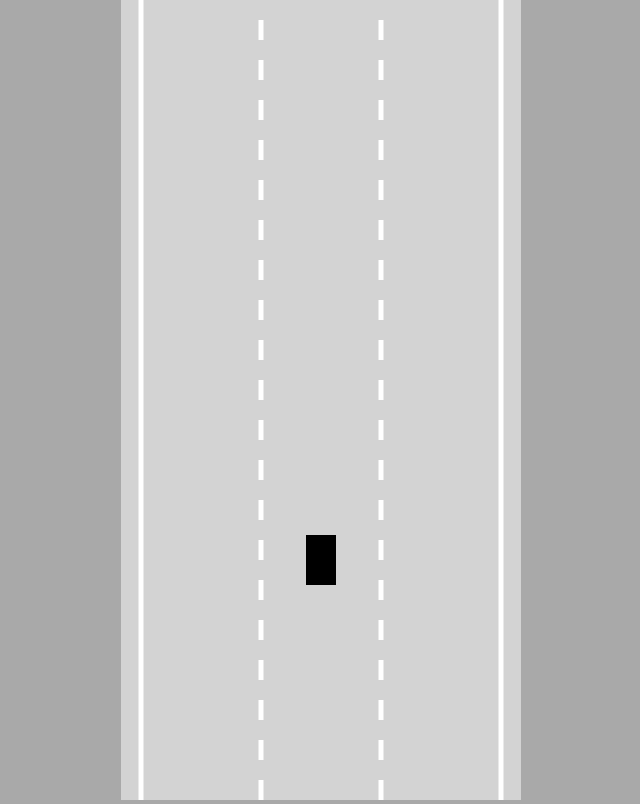
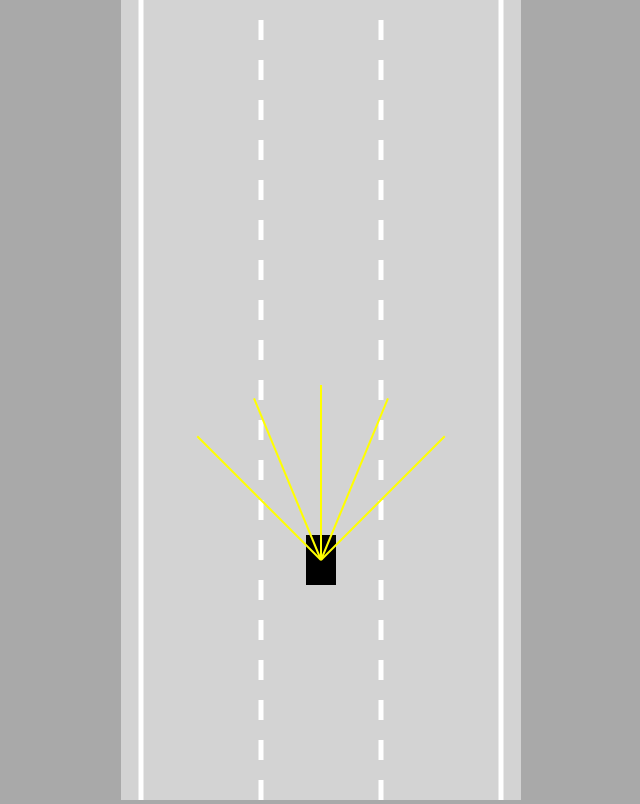
Before and after one commit to Ajay-Singh-Dabi/Self-Driving-Simulation, a plain HTML site: page index.html in a window 1280 px wide. Shown: the whole page, without its empty margins (319-959 px from the left). Drawn offline with Linux system fonts and the light colour scheme.

Commit message:
Completing With Sensors

```diff
--- a/car.js
+++ b/car.js
@@ -1,47 +1,48 @@
 class Car{
     constructor(x,y,width,height){
-        this.x = x;
-        this.y = y;
-        this.width = width;
-        this.height = height;
+        this.x=x;
+        this.y=y;
+        this.width=width;
+        this.height=height;
 
         this.speed=0;
         this.acceleration=0.2;
-        this.maxSpeed = 3;
+        this.maxSpeed=3;
         this.friction=0.05;
-        this.angle =0;
+        this.angle=0;
 
-        this.controls = new Controls();
+        this.sensor=new Sensor(this);
+        this.controls=new Controls();
     }
 
-    update(){
-        this.#movement();
+    update(roadBorders){
+        this.#move();
+        this.sensor.update(roadBorders);
     }
 
-    #movement(){
+    #move(){
         if(this.controls.forward){
             this.speed+=this.acceleration;
         }
         if(this.controls.reverse){
             this.speed-=this.acceleration;
         }
-        if(this.speed > this.maxSpeed){
-            this.speed = this.maxSpeed;
+
+        if(this.speed>this.maxSpeed){
+            this.speed=this.maxSpeed;
         }
-
-        if(this.speed <-this.maxSpeed/2){
+        if(this.speed<-this.maxSpeed/2){
             this.speed=-this.maxSpeed/2;
         }
 
-        if(this.speed > 0){
+        if(this.speed>0){
             this.speed-=this.friction;
         }
-        if(this.speed < 0){
+        if(this.speed<0){
             this.speed+=this.friction;
         }
-
         if(Math.abs(this.speed)<this.friction){
-            this.speed =0 ;
+            this.speed=0;
         }
 
         if(this.speed!=0){
@@ -54,17 +55,14 @@ class Car{
             }
         }
 
-
-
         this.x-=Math.sin(this.angle)*this.speed;
         this.y-=Math.cos(this.angle)*this.speed;
     }
 
     draw(ctx){
         ctx.save();
-        ctx.translate(this.x, this.y);
+        ctx.translate(this.x,this.y);
         ctx.rotate(-this.angle);
-
 
         ctx.beginPath();
         ctx.rect(
@@ -76,5 +74,7 @@ class Car{
         ctx.fill();
 
         ctx.restore();
+
+        this.sensor.draw(ctx);
     }
 }
--- a/index.html
+++ b/index.html
@@ -1,11 +1,11 @@
 <!DOCTYPE html>
 <head>
-    <title>Self Driving Car</title>
+    <title>Self-driving car - No libraries</title>
     <link rel="stylesheet" href="style.css">
 </head>
-
 <body>
     <canvas id="myCanvas"></canvas>
+    <script src="sensor.js"></script>
     <script src="utils.js"></script>
     <script src="road.js"></script>
     <script src="controls.js"></script>
--- a/main.js
+++ b/main.js
@@ -1,22 +1,21 @@
-const canvas=document.getElementById("myCanvas")
+const canvas=document.getElementById("myCanvas");
 canvas.width=400;
 
+const ctx = canvas.getContext("2d");
+const road=new Road(canvas.width/2,canvas.width*0.9);
+const car=new Car(road.getLaneCenter(1),100,30,50);
 
-const ctx = canvas.getContext("2d");
-const road = new Road(canvas.width/2, canvas.width*0.9);
-const car = new Car(road.getLaneCenter(1),100,30,50);
-car.draw(ctx);
-
-animate()
+animate();
 
 function animate(){
-    car.update();
+    car.update(road.borders);
+
     canvas.height=window.innerHeight;
 
     ctx.save();
     ctx.translate(0,-car.y+canvas.height*0.7);
 
-    road.draw(ctx)
+    road.draw(ctx);
     car.draw(ctx);
 
     ctx.restore();
--- a/road.js
+++ b/road.js
@@ -1,13 +1,13 @@
-class Road {
+class Road{
     constructor(x,width,laneCount=3){
-        this.x = x;
-        this.width = width;
-        this.laneCount = laneCount;
+        this.x=x;
+        this.width=width;
+        this.laneCount=laneCount;
 
-        this.left = x-width/2;
-        this.right = x+width/2;
+        this.left=x-width/2;
+        this.right=x+width/2;
 
-        const infinity = 1000000;
+        const infinity=1000000;
         this.top=-infinity;
         this.bottom=infinity;
 
@@ -15,16 +15,16 @@ class Road {
         const topRight={x:this.right,y:this.top};
         const bottomLeft={x:this.left,y:this.bottom};
         const bottomRight={x:this.right,y:this.bottom};
-
         this.borders=[
             [topLeft,bottomLeft],
             [topRight,bottomRight]
-        ]
+        ];
     }
 
     getLaneCenter(laneIndex){
         const laneWidth=this.width/this.laneCount;
-        return this.left+laneWidth/2+laneIndex*laneWidth;
+        return this.left+laneWidth/2+
+            Math.min(laneIndex,this.laneCount-1)*laneWidth;
     }
 
     draw(ctx){
@@ -38,11 +38,10 @@ class Road {
                 i/this.laneCount
             );
 
-
             ctx.setLineDash([20,20]);
             ctx.beginPath();
-            ctx.moveTo(x, this.top);
-            ctx.lineTo(x, this.bottom);
+            ctx.moveTo(x,this.top);
+            ctx.lineTo(x,this.bottom);
             ctx.stroke();
         }
 
--- /dev/null
+++ b/sensor.js
@@ -0,0 +1,100 @@
+class Sensor{
+    constructor(car){
+        this.car=car;
+        this.rayCount=5;
+        this.rayLength=175;
+        this.raySpread=Math.PI/2;
+
+        this.rays=[];
+        this.readings=[];
+    }
+
+    update(roadBorders){
+        this.#castRays();
+        this.readings=[];
+        for(let i=0;i<this.rays.length;i++){
+            this.readings.push(
+                this.#getReading(this.rays[i],roadBorders)
+            );
+        }
+    }
+
+    #getReading(ray,roadBorders){
+        let touches=[];
+
+        for(let i=0;i<roadBorders.length;i++){
+            const touch=getIntersection(
+                ray[0],
+                ray[1],
+                roadBorders[i][0],
+                roadBorders[i][1]
+            );
+            if(touch){
+                touches.push(touch);
+            }
+        }
+
+        if(touches.length==0){
+            return null;
+        }else{
+            const offsets=touches.map(e=>e.offset);
+            const minOffset=Math.min(...offsets);
+            return touches.find(e=>e.offset==minOffset);
+        }
+    }
+
+    #castRays(){
+        this.rays=[];
+        for(let i=0;i<this.rayCount;i++){
+            const rayAngle=lerp(
+                this.raySpread/2,
+                -this.raySpread/2,
+                this.rayCount==1?0.5:i/(this.rayCount-1)
+            )+this.car.angle;
+
+            const start={x:this.car.x, y:this.car.y};
+            const end={
+                x:this.car.x-
+                    Math.sin(rayAngle)*this.rayLength,
+                y:this.car.y-
+                    Math.cos(rayAngle)*this.rayLength
+            };
+            this.rays.push([start,end]);
+        }
+    }
+
+    draw(ctx){
+        for(let i=0;i<this.rayCount;i++){
+            let end=this.rays[i][1];
+            if(this.readings[i]){
+                end=this.readings[i];
+            }
+
+            ctx.beginPath();
+            ctx.lineWidth=2;
+            ctx.strokeStyle="yellow";
+            ctx.moveTo(
+                this.rays[i][0].x,
+                this.rays[i][0].y
+            );
+            ctx.lineTo(
+                end.x,
+                end.y
+            );
+            ctx.stroke();
+
+            ctx.beginPath();
+            ctx.lineWidth=2;
+            ctx.strokeStyle="black";
+            ctx.moveTo(
+                this.rays[i][1].x,
+                this.rays[i][1].y
+            );
+            ctx.lineTo(
+                end.x,
+                end.y
+            );
+            ctx.stroke();
+        }
+    }
+}
--- a/utils.js
+++ b/utils.js
@@ -1,3 +1,23 @@
 function lerp(A,B,t){
     return A+(B-A)*t;
 }
+
+function getIntersection(A,B,C,D){
+    const tTop=(D.x-C.x)*(A.y-C.y)-(D.y-C.y)*(A.x-C.x);
+    const uTop=(C.y-A.y)*(A.x-B.x)-(C.x-A.x)*(A.y-B.y);
+    const bottom=(D.y-C.y)*(B.x-A.x)-(D.x-C.x)*(B.y-A.y);
+
+    if(bottom!=0){
+        const t=tTop/bottom;
+        const u=uTop/bottom;
+        if(t>=0 && t<=1 && u>=0 && u<=1){
+            return {
+                x:lerp(A.x,B.x,t),
+                y:lerp(A.y,B.y,t),
+                offset:t
+            }
+        }
+    }
+
+    return null;
+}
```
Also changed, not shown: controls.js (+12 -13 lines), style.css (+7 -8 lines).
